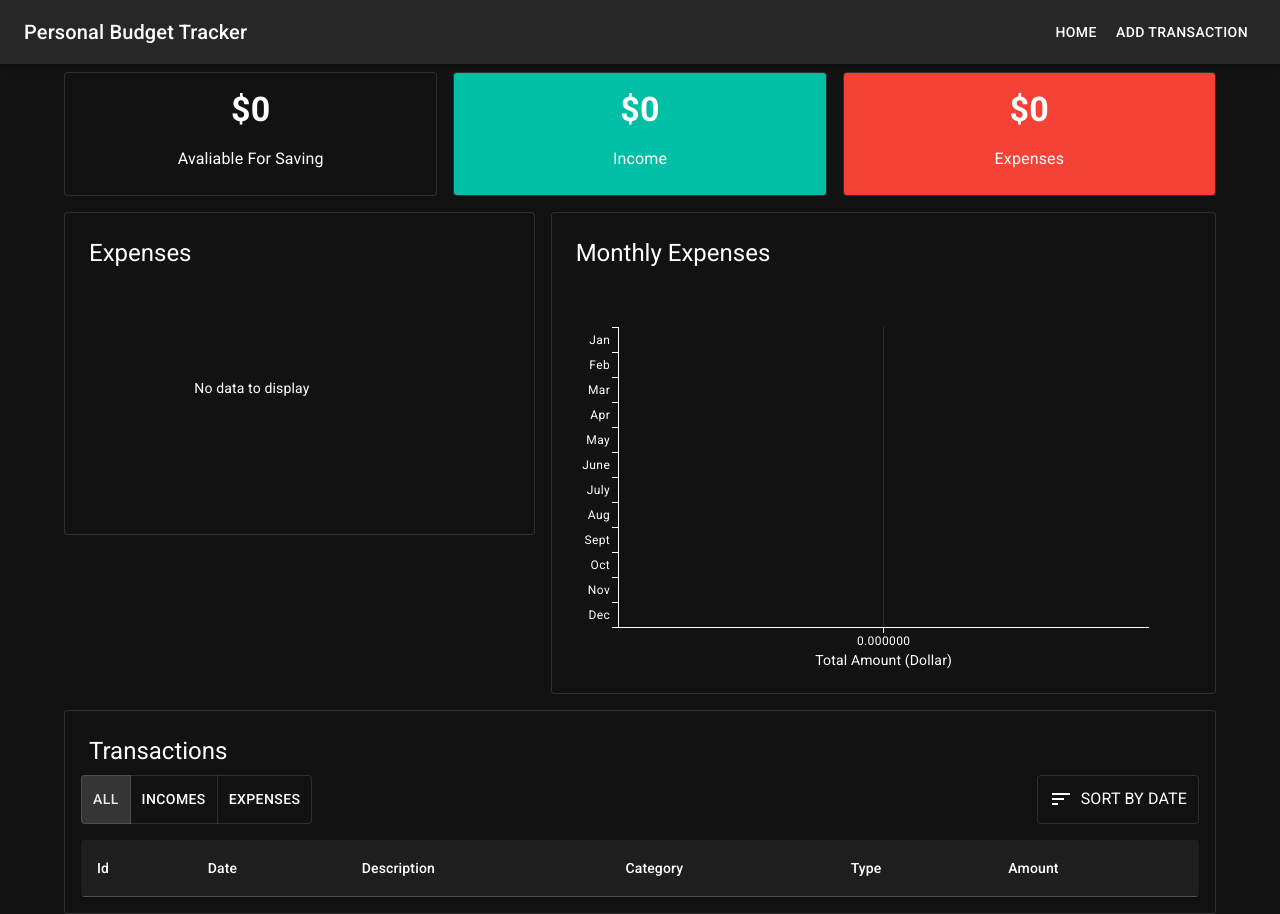
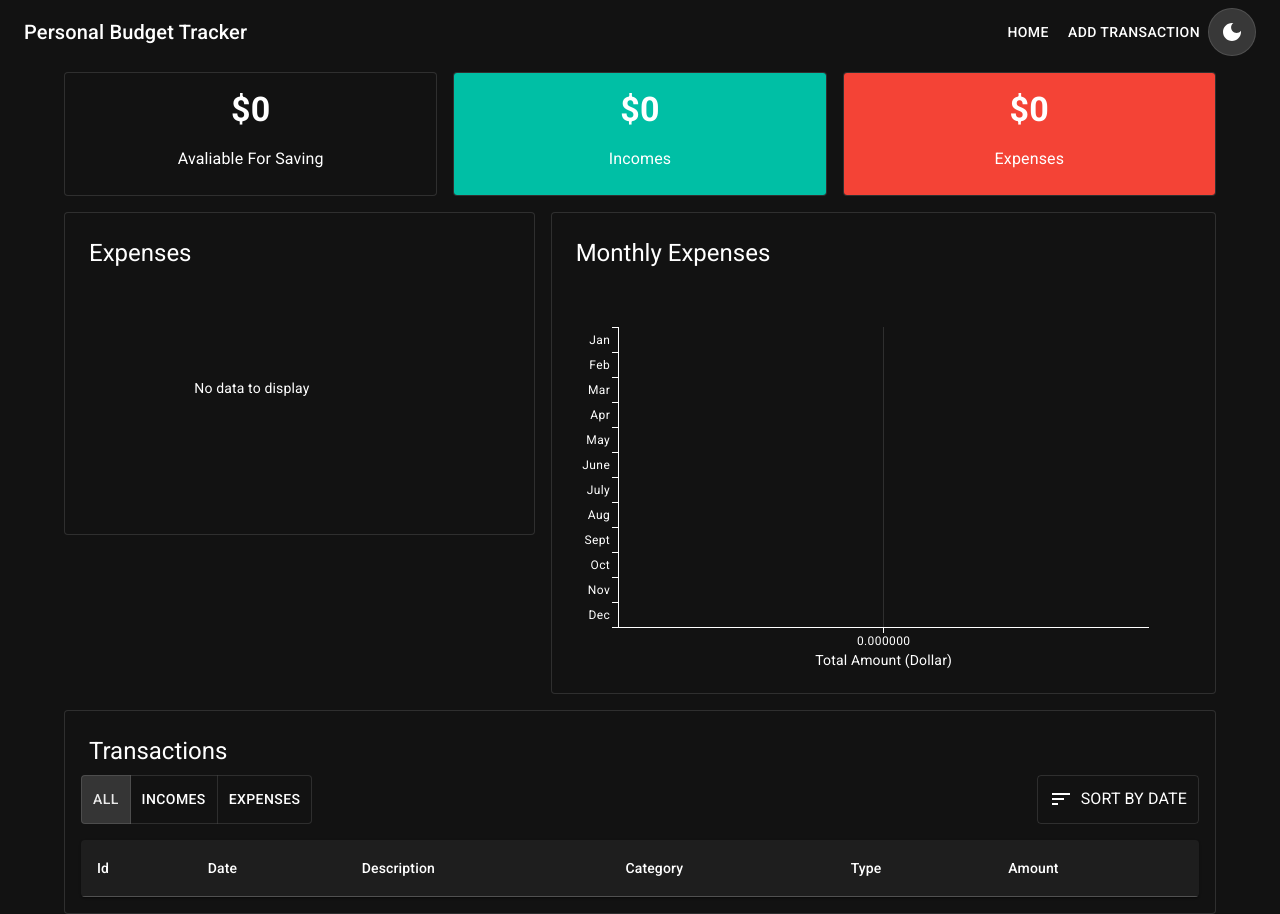
Before and after one commit to NyiZinThant/Personal-Budget-Tracker, a React (Vite) app: page / in a window 1280 px wide. Built offline with nearby package versions, Linux system fonts and the light colour scheme.

Commit message:
added dark mode feature

```diff
--- a/src/ThemedApp.jsx
+++ b/src/ThemedApp.jsx
@@ -1,6 +1,7 @@
 import { createTheme, CssBaseline, ThemeProvider } from '@mui/material';
 import App from './App';
 import { ModeProvider } from './contexts/ModeContext';
+import { useMemo } from 'react';
 const theme = createTheme({
   palette: {
     mode: 'dark',
@@ -14,12 +15,10 @@ const theme = createTheme({
 });
 function ThemedApp() {
   return (
-    <ThemeProvider theme={theme}>
+    <ModeProvider>
       <CssBaseline />
-      <ModeProvider>
-        <App />
-      </ModeProvider>
-    </ThemeProvider>
+      <App />
+    </ModeProvider>
   );
 }
 
--- a/src/components/Nav.jsx
+++ b/src/components/Nav.jsx
@@ -1,4 +1,4 @@
-import { useState } from 'react';
+import { cloneElement, useState } from 'react';
 import AppBar from '@mui/material/AppBar';
 import Box from '@mui/material/Box';
 import CssBaseline from '@mui/material/CssBaseline';
@@ -14,15 +14,38 @@ import Toolbar from '@mui/material/Toolbar';
 import Typography from '@mui/material/Typography';
 import Button from '@mui/material/Button';
 import { useNavigate } from 'react-router';
-
+import { ToggleButton, useScrollTrigger } from '@mui/material';
+import { useMode, useSetMode } from '../contexts/ModeContext';
+import DarkModeIcon from '@mui/icons-material/DarkMode';
+import LightModeIcon from '@mui/icons-material/LightMode';
 const drawerWidth = 240;
 const navItems = [
   { label: 'Home', link: '/' },
   { label: 'Add Transaction', link: '/add' },
 ];
+function ElevationScroll(props) {
+  const { children, window } = props;
+  // Note that you normally won't need to set the window ref as useScrollTrigger
+  // will default to window.
+  // This is only being set here because the demo is in an iframe.
+  const trigger = useScrollTrigger({
+    disableHysteresis: true,
+    threshold: 0,
+    target: window ? window() : undefined,
+  });
 
-export default function Nav({ window }) {
+  return children
+    ? cloneElement(children, {
+        elevation: trigger ? 4 : 0,
+      })
+    : null;
+}
+export default function Nav(props) {
+  const { window } = props;
   const [mobileOpen, setMobileOpen] = useState(false);
+  const mode = useMode();
+  const setMode = useSetMode();
+  let buttonTextColor = mode === 'light' ? '#000' : '#fff';
   const navigate = useNavigate();
   const handleDrawerToggle = () => {
     setMobileOpen((prevState) => !prevState);
@@ -45,6 +68,21 @@ export default function Nav({ window }) {
             </ListItemButton>
           </ListItem>
         ))}
+        <ListItem disablePadding>
+          <ListItemButton
+            sx={{
+              borderRadius: '50%',
+              textAlign: 'center',
+              display: 'flex',
+              justifyContent: 'center',
+            }}
+            onClick={() =>
+              setMode((prevMode) => (prevMode === 'light' ? 'dark' : 'light'))
+            }
+          >
+            {mode === 'dark' ? <DarkModeIcon /> : <LightModeIcon />}
+          </ListItemButton>
+        </ListItem>
       </List>
     </Box>
   );
@@ -55,6 +93,7 @@ export default function Nav({ window }) {
   return (
     <Box sx={{ display: 'flex' }}>
       <CssBaseline />
+      <ElevationScroll {...props}>
         <AppBar component="nav">
           <Toolbar>
             <IconButton
@@ -77,15 +116,28 @@ export default function Nav({ window }) {
               {navItems.map((item) => (
                 <Button
                   key={item.label}
-                sx={{ color: '#fff' }}
+                  sx={{ color: buttonTextColor }}
                   onClick={() => navigate(item.link)}
                 >
                   {item.label}
                 </Button>
               ))}
+              <ToggleButton
+                value="dark"
+                selected={mode === 'dark'}
+                sx={{ borderRadius: '50%' }}
+                onChange={() =>
+                  setMode((prevMode) =>
+                    prevMode === 'light' ? 'dark' : 'light'
+                  )
+                }
+              >
+                {mode === 'dark' ? <DarkModeIcon /> : <LightModeIcon />}
+              </ToggleButton>
             </Box>
           </Toolbar>
         </AppBar>
+      </ElevationScroll>
       <nav>
         <Drawer
           container={container}
--- a/src/contexts/ModeContext.jsx
+++ b/src/contexts/ModeContext.jsx
@@ -1,16 +1,30 @@
-import { useColorScheme } from '@mui/material';
-import { createContext, useContext } from 'react';
+import { createTheme, ThemeProvider } from '@mui/material';
+import { createContext, useContext, useState, useMemo } from 'react';
 
 const ModeContext = createContext(null);
 const SetModeContext = createContext(null);
 
 export function ModeProvider({ children }) {
-  const { mode, setMode } = useColorScheme();
-  //   if (!mode) return null;
+  const [mode, setMode] = useState('dark');
+  const theme = useMemo(
+    () =>
+      createTheme({
+        palette: {
+          mode,
+          primary: {
+            main: '#eaeaea',
+          },
+          secondary: {
+            main: '#4747d6',
+          },
+        },
+      }),
+    [mode]
+  );
   return (
     <ModeContext.Provider value={mode}>
       <SetModeContext.Provider value={setMode}>
-        {children}
+        <ThemeProvider theme={theme}>{children}</ThemeProvider>
       </SetModeContext.Provider>
     </ModeContext.Provider>
   );
--- a/src/pages/Home.jsx
+++ b/src/pages/Home.jsx
@@ -22,7 +22,7 @@ export default function Home() {
         </Grid2>
         <Grid2 size={{ xs: 12, md: 4 }}>
           <NumberCard
-            label={'Income'}
+            label={'Incomes'}
             number={totalIncomes}
             bgcolor={teal['A700']}
           />
--- a/src/utils/dataUtils.js
+++ b/src/utils/dataUtils.js
@@ -26,7 +26,6 @@ export const filterData = function (data, name) {
 export const sortDataBy = function (data, col = 'id') {
   const newData = [...data];
   newData.sort((a, b) => {
-    console.log(a[col], col);
     return a[col] - b[col];
   });
   return newData;
```
Lines whose indentation alone changed are shown as unchanged.
